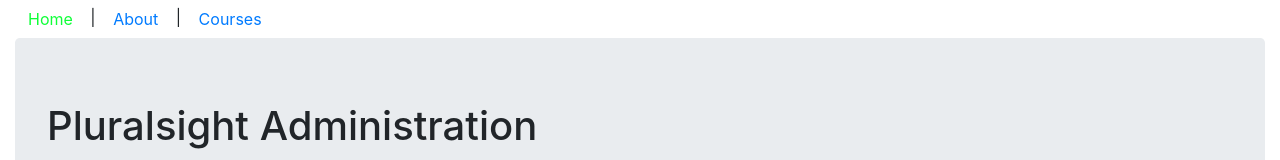
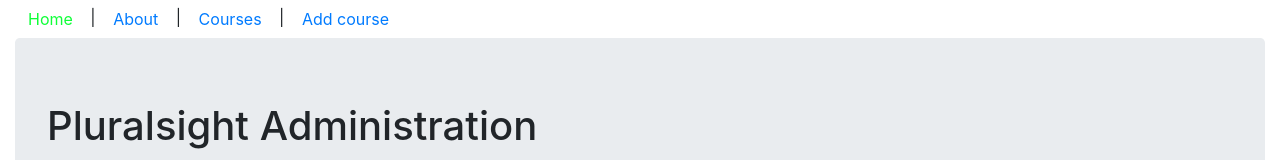
Before and after one commit to tomkarho/pluralsight-react-flux-building-applications, a React (Create React App) app: page / in a window 1280 px wide. Shown: the top 160 px of the page. Built offline with nearby package versions, Linux system fonts and the light colour scheme; no server answers.

Commit message:
Add link and route to course page for adding new course

```diff
--- a/src/components/App.js
+++ b/src/components/App.js
@@ -16,8 +16,9 @@
                 <Route path="/" exact component={HomePage} />
                 <Route path="/about" component={AboutPage} />
 
+                <Route path="/course/:slug" component={CoursePage} />
+                <Route path="/course" component={CoursePage} />
                 <Route path="/courses" component={CoursesPage} />
-                <Route path="/course/:slug" component={CoursePage} />
 
                 <Redirect from='/about-page' to='about' />
 
--- a/src/components/common/Header.js
+++ b/src/components/common/Header.js
@@ -10,6 +10,8 @@
             <NavLink activeStyle={activeStyle} to='about' className='btn btn-link'>About</NavLink>
             <span> | </span>
             <NavLink activeStyle={activeStyle} to='courses' className='btn btn-link'>Courses</NavLink>
+            <span> | </span>
+            <NavLink activeStyle={activeStyle} to='course' className='btn btn-link'>Add course</NavLink>
         </nav>
     )
 }
```
